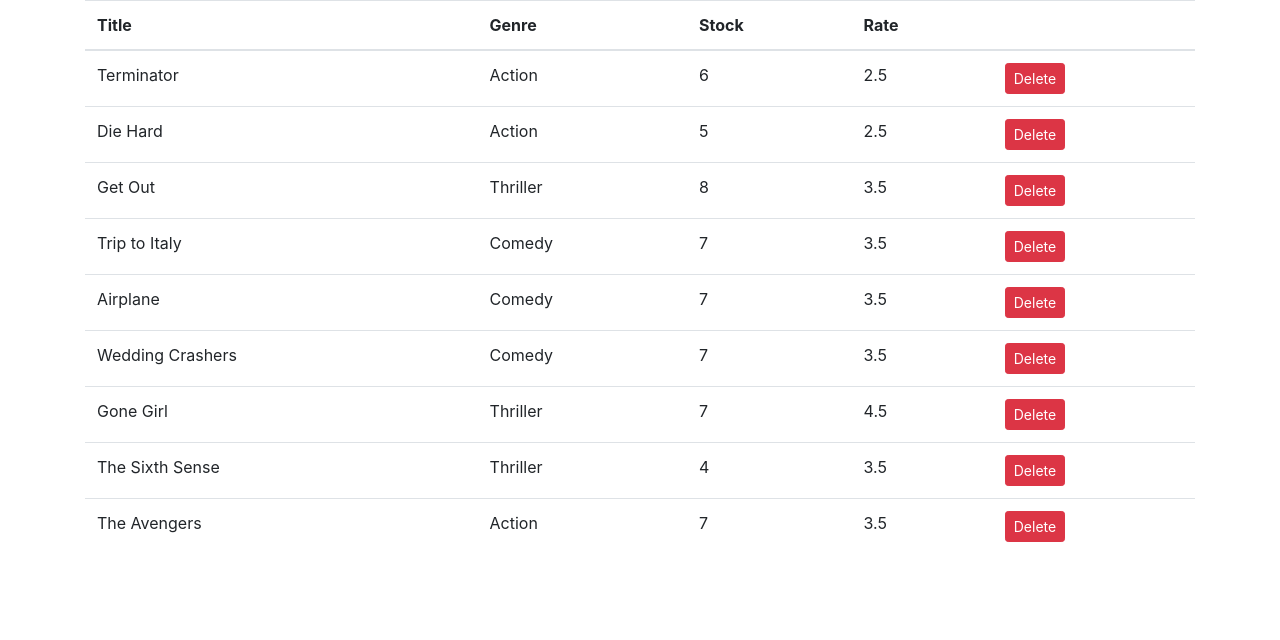
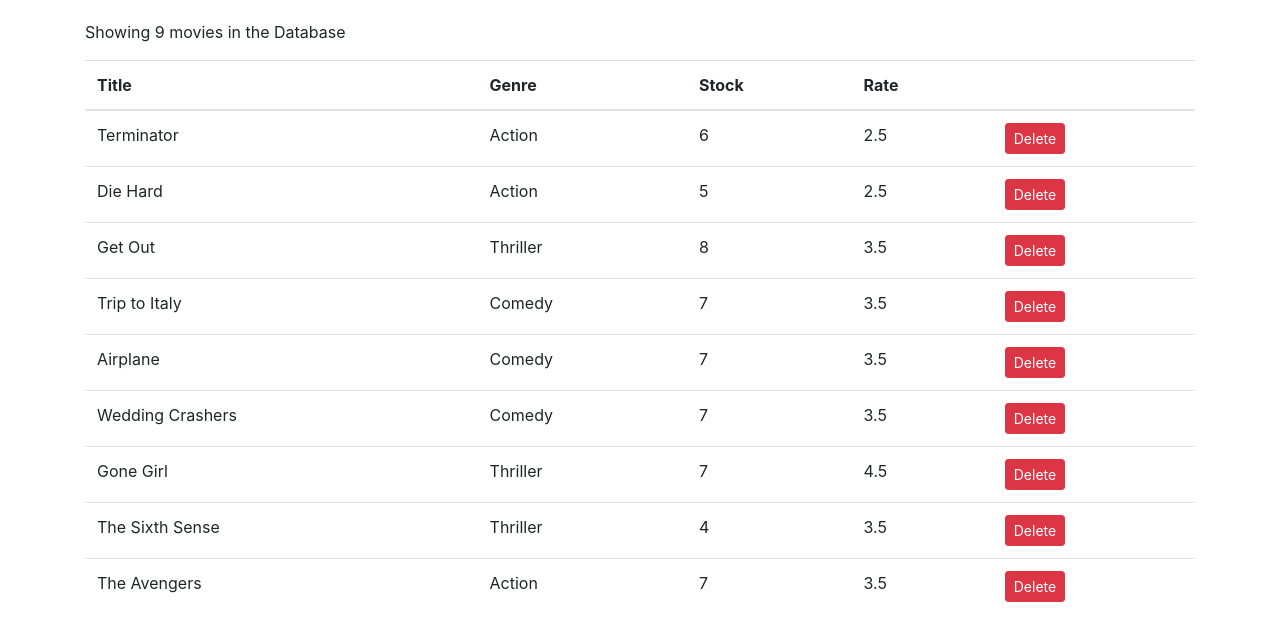
Before and after one commit to Joseph-Mutua/vidly, a React (Create React App) app: page / in a window 1280 px wide. Shown: the top 640 px of the page. Built offline with nearby package versions, Linux system fonts and the light colour scheme.

Commit message:
Conditional rendering

```diff
--- a/src/components/movies.jsx
+++ b/src/components/movies.jsx
@@ -12,7 +12,15 @@
   };
 
   render() {
+    const { length: count } = this.state.movies;
+
+    if (count === 0)
+      return <p>There are no movie in the Database!</p>;
+
     return (
+      <React.Fragment>
+
+        <p>Showing {count} movies in the Database</p>
         <table className="table">
           <thead>
             <tr>
@@ -42,6 +50,7 @@
             ))}
           </tbody>
         </table>
+      </React.Fragment>
     );
   }
 }
--- a/src/index.css
+++ b/src/index.css
@@ -1,5 +1,6 @@
 body {
   margin: 0;
+  padding: 20px 0 0 0;
   font-family: -apple-system, BlinkMacSystemFont, 'Segoe UI', 'Roboto', 'Oxygen',
     'Ubuntu', 'Cantarell', 'Fira Sans', 'Droid Sans', 'Helvetica Neue',
     sans-serif;
```
Lines whose indentation alone changed are shown as unchanged.
